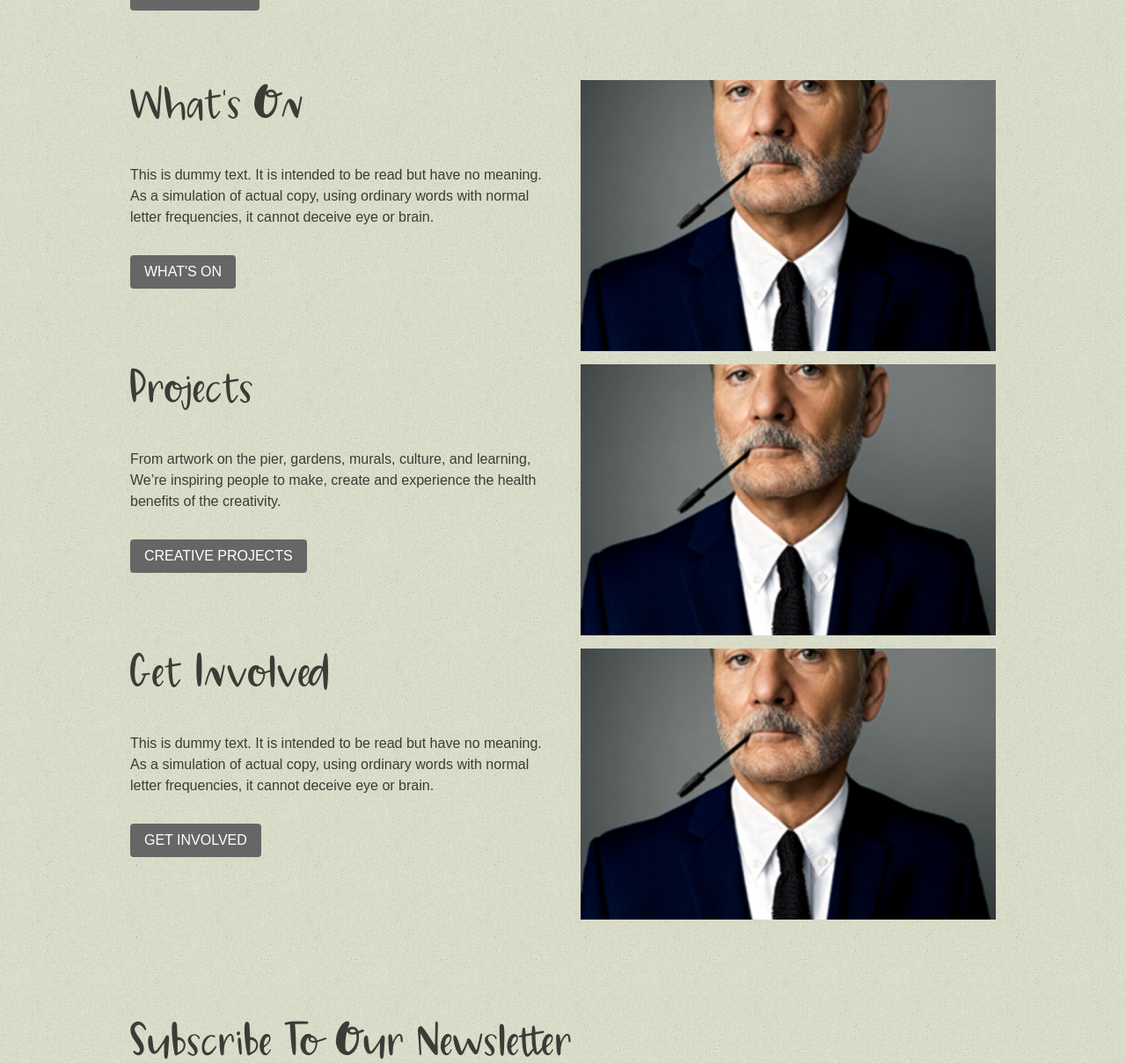
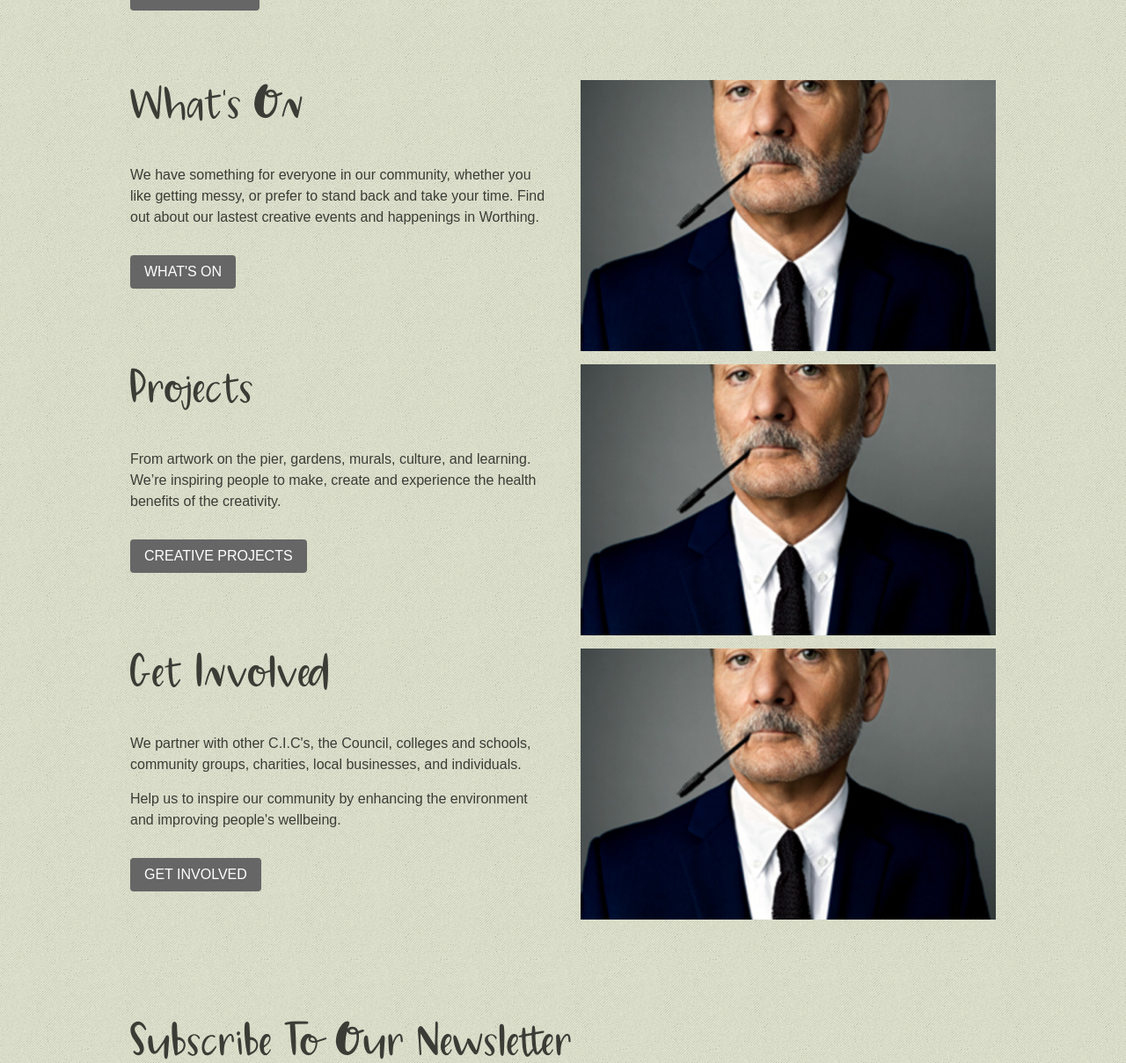
Before and after one commit to BrightdayStudio/webdev-lessons, a PHP site: page / in a window 1280 px wide. Shown: the part 1001-2209 px from the top of the page at 88% size. Run offline with PHP 8.4, Linux system fonts and the light colour scheme.

Commit message:
style and content

```diff
--- a/css/style.css
+++ b/css/style.css
@@ -37,8 +37,8 @@ h3{
 }
 
 h4{
-    font-size: 3rem;
-    font-family: 'Marley', sans-serif;
+  font-size: 1.3rem;
+  font-weight: bold;
 }
 
 h5, h6{
--- a/index.html
+++ b/index.html
@@ -78,7 +78,7 @@
                 <div class=" flex colx2">
                     <div class="txt">
                         <h3>What's On</h3>
-                        <p>This is dummy text. It is intended to be read but have no meaning. As a simulation of actual copy, using ordinary words with normal letter frequencies, it cannot deceive eye or brain.</p>
+                        <p>We have something for everyone in our community, whether you like getting messy, or prefer to stand back and take your time. Find out about our lastest creative events and happenings in Worthing. </p>
                         <p><a href="events.htm" class="btn">What's on</a></p>
                     </div>
 
@@ -92,7 +92,7 @@
                 <div class=" flex colx2">
                     <div class="txt">
                         <h3>Projects</h3>
-                        <p>From artwork on the pier, gardens, murals, culture, and learning, We’re inspiring people to make, create and experience the health benefits of the creativity.
+                        <p>From artwork on the pier, gardens, murals, culture, and learning. We’re inspiring people to make, create and experience the health benefits of the creativity.
 
 </p>
                         <p><a href="project.htm" class="btn">Creative Projects</a></p>
@@ -108,7 +108,10 @@
                 <div class=" flex colx2">
                     <div class="txt">
                         <h3>Get Involved</h3>
-                        <p>This is dummy text. It is intended to be read but have no meaning. As a simulation of actual copy, using ordinary words with normal letter frequencies, it cannot deceive eye or brain.</p>
+                        <p>We partner with other C.I.C's, the Council, colleges and schools, community groups, charities, local businesses, and individuals.
+</p><p>
+Help us to inspire our community by enhancing the environment and improving people's
+wellbeing.</p>
                         <p><a href="get-involved.htm" class="btn">Get Involved</a></p>
                     </div>
 
```
